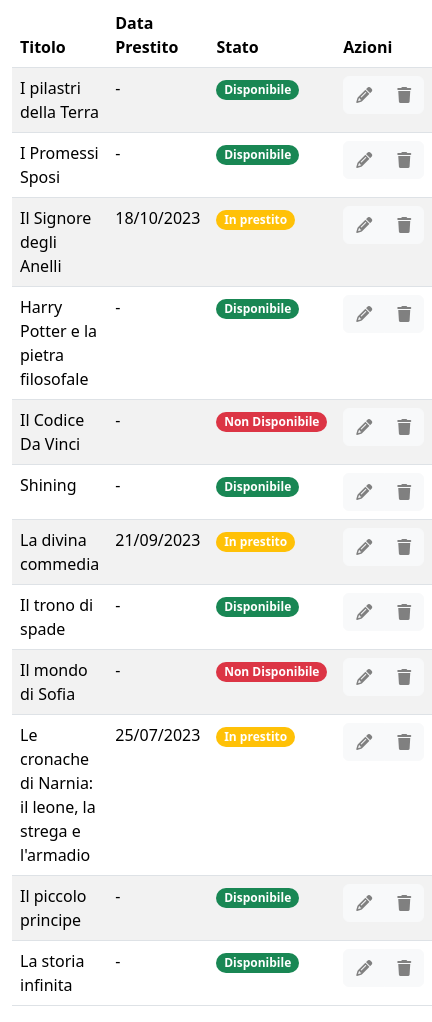
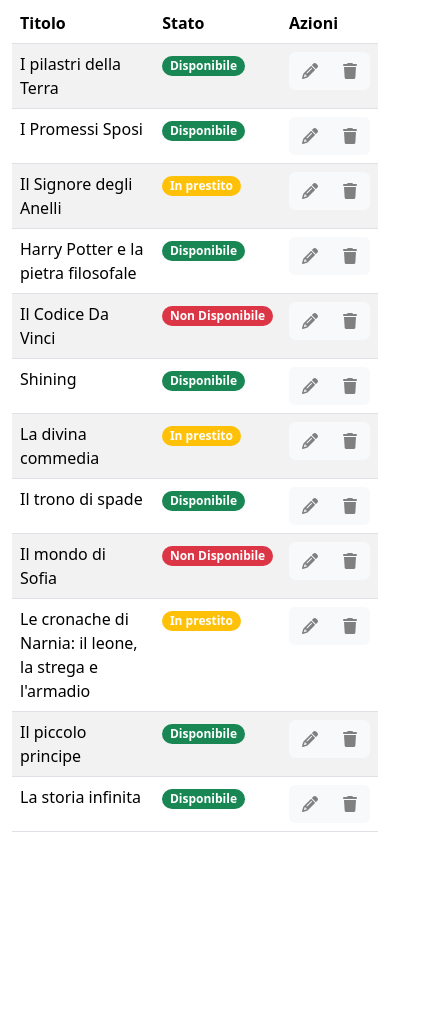
Before and after one commit to LeonardoR998/html-css-bootstrap-dashboard, a plain HTML site: page index.html in a window 390 px wide. Shown: the part 217-1239 px from the top of the page, 432 px wide, since content can reach past the window. After the commit the page ends 1065 px from the top, so only its background shows below. Drawn offline with nearby package versions, Linux system fonts and the light colour scheme.

Commit message:
add responsive (sm, md, lg)

```diff
--- a/index.html
+++ b/index.html
@@ -78,7 +78,9 @@
         <thead>
           <tr>
             <th scope="col">Titolo</th>
-            <th scope="col">Data Prestito</th>
+
+            <th scope="col" class="d-none d-md-block pb-4">Data Prestito</th>
+
             <th scope="col">Stato</th>
             <th scope="col">Azioni</th>
           </tr>
@@ -86,7 +88,7 @@
         <tbody>
           <tr>
             <td>I pilastri della Terra</td>
-            <td>-</td>
+            <td class="d-none d-md-block pb-4">-</td>
             <td>
               <span class="badge rounded-pill text-bg-success"
                 >Disponibile</span
@@ -105,7 +107,7 @@
           </tr>
           <tr>
             <td>I Promessi Sposi</td>
-            <td>-</td>
+            <td class="d-none d-md-block pb-4">-</td>
             <td>
               <span class="badge rounded-pill text-bg-success"
                 >Disponibile</span
@@ -125,7 +127,7 @@
 
           <tr>
             <td>Il Signore degli Anelli</td>
-            <td>18/10/2023</td>
+            <td class="d-none d-md-block pb-4">18/10/2023</td>
             <td>
               <span class="badge rounded-pill text-bg-warning text-white"
                 >In prestito</span
@@ -145,7 +147,7 @@
 
           <tr>
             <td>Harry Potter e la pietra filosofale</td>
-            <td>-</td>
+            <td class="d-none d-md-block pb-4">-</td>
             <td>
               <span class="badge rounded-pill text-bg-success text-white"
                 >Disponibile</span
@@ -165,7 +167,7 @@
 
           <tr>
             <td>Il Codice Da Vinci</td>
-            <td>-</td>
+            <td class="d-none d-md-block pb-4">-</td>
             <td>
               <span class="badge rounded-pill text-bg-danger text-white"
                 >Non Disponibile</span
@@ -185,7 +187,7 @@
 
           <tr>
             <td>Shining</td>
-            <td>-</td>
+            <td class="d-none d-md-block pb-4">-</td>
             <td>
               <span class="badge rounded-pill text-bg-success text-white"
                 >Disponibile</span
@@ -205,7 +207,7 @@
 
           <tr>
             <td>La divina commedia</td>
-            <td>21/09/2023</td>
+            <td class="d-none d-md-block pb-4">21/09/2023</td>
             <td>
               <span class="badge rounded-pill text-bg-warning text-white"
                 >In prestito</span
@@ -225,7 +227,7 @@
 
           <tr>
             <td>Il trono di spade</td>
-            <td>-</td>
+            <td class="d-none d-md-block pb-4">-</td>
             <td>
               <span class="badge rounded-pill text-bg-success text-white"
                 >Disponibile</span
@@ -245,7 +247,7 @@
 
           <tr>
             <td>Il mondo di Sofia</td>
-            <td>-</td>
+            <td class="d-none d-md-block pb-4">-</td>
             <td>
               <span class="badge rounded-pill text-bg-danger text-white"
                 >Non Disponibile</span
@@ -265,7 +267,7 @@
 
           <tr>
             <td>Le cronache di Narnia: il leone, la strega e l'armadio</td>
-            <td>25/07/2023</td>
+            <td class="d-none d-md-block pb-4">25/07/2023</td>
             <td>
               <span class="badge rounded-pill text-bg-warning text-white"
                 >In prestito</span
@@ -285,7 +287,7 @@
 
           <tr>
             <td>Il piccolo principe</td>
-            <td>-</td>
+            <td class="d-none d-md-block pb-4">-</td>
             <td>
               <span class="badge rounded-pill text-bg-success text-white"
                 >Disponibile</span
@@ -305,7 +307,7 @@
 
           <tr>
             <td>La storia infinita</td>
-            <td>-</td>
+            <td class="d-none d-md-block pb-4">-</td>
             <td>
               <span class="badge rounded-pill text-bg-success text-white"
                 >Disponibile</span
```
